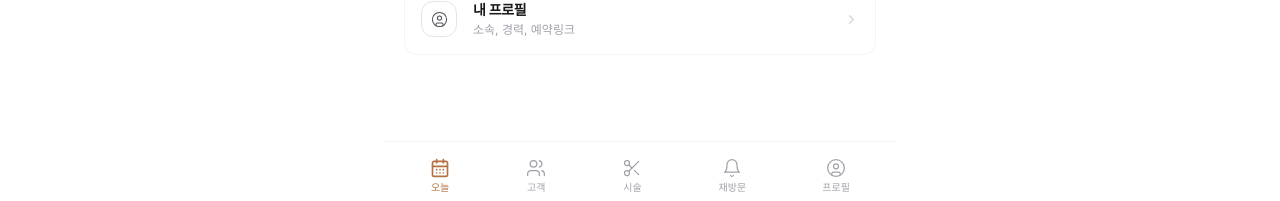
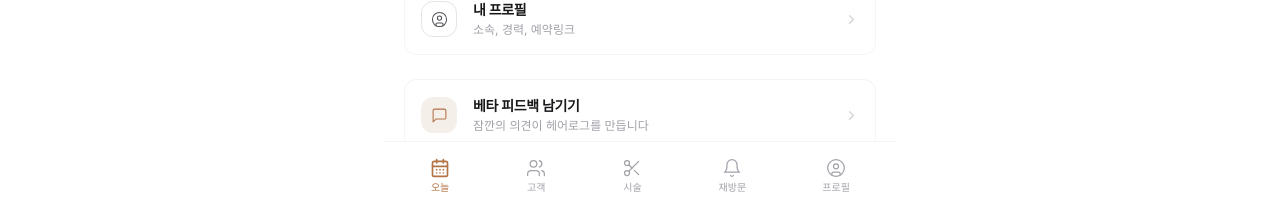
Before and after one commit to hairlog/hairlog-beta, a Next.js app: page /dashboard in a window 1280 px wide. Shown: the part 589-790 px from the top of the page. Built offline with nearby package versions, Linux system fonts and the light colour scheme; no server answers; the database is empty; sample sign-in values are in the browser's storage.

Commit message:
Update dashboard.tsx

```diff
--- a/pages/dashboard.tsx
+++ b/pages/dashboard.tsx
@@ -3,7 +3,7 @@ import { useRouter } from 'next/router'
 import { getSession, clearSession } from '../lib/auth'
 import { supabase } from '../lib/supabase'
 import Link from 'next/link'
-import { CalendarDays, Users, Scissors, Bell, UserCircle, ChevronRight, CheckCircle } from 'lucide-react'
+import { CalendarDays, Users, Scissors, Bell, UserCircle, ChevronRight, CheckCircle, MessageSquare } from 'lucide-react'
 
 export default function Dashboard() {
   const router = useRouter()
@@ -138,6 +138,19 @@ export default function Dashboard() {
             ))}
           </div>
         </div>
+
+        {/* 베타 피드백 */}
+        <Link href="/survey"
+          className="flex items-center gap-4 px-4 py-4 border border-zinc-100 rounded-xl hover:bg-zinc-50 transition active:bg-zinc-100">
+          <div className="w-9 h-9 bg-[#F5EFEA] rounded-xl flex items-center justify-center flex-shrink-0">
+            <MessageSquare size={17} strokeWidth={1.5} className="text-[#B37346]" />
+          </div>
+          <div className="flex-1">
+            <p className="text-sm font-semibold text-zinc-900 tracking-tight">베타 피드백 남기기</p>
+            <p className="text-xs text-zinc-400 mt-0.5">잠깐의 의견이 헤어로그를 만듭니다</p>
+          </div>
+          <ChevronRight size={15} className="text-zinc-300 flex-shrink-0" />
+        </Link>
       </div>
 
       <BottomNavBar activeMenu="home" router={router} />
```
